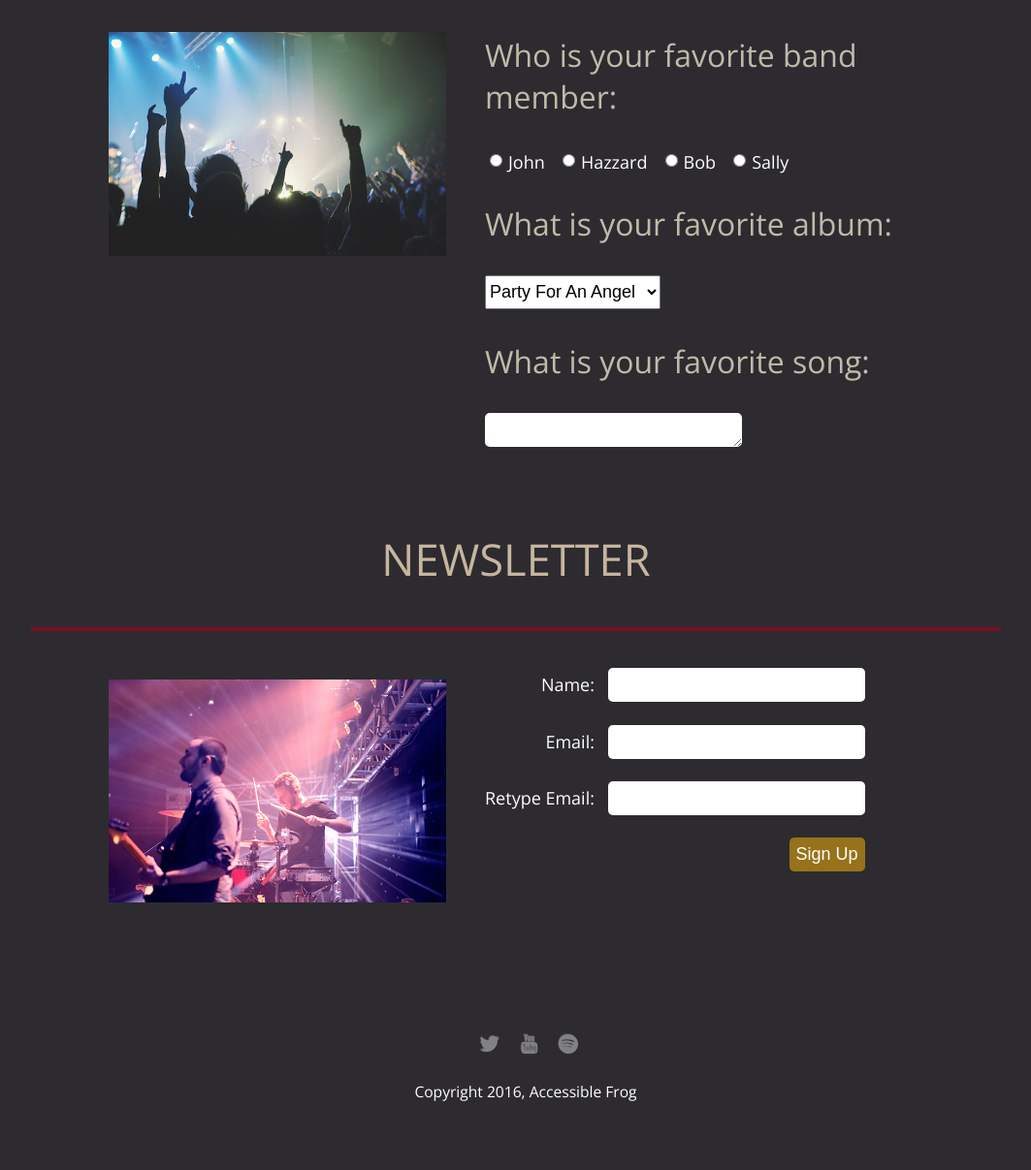
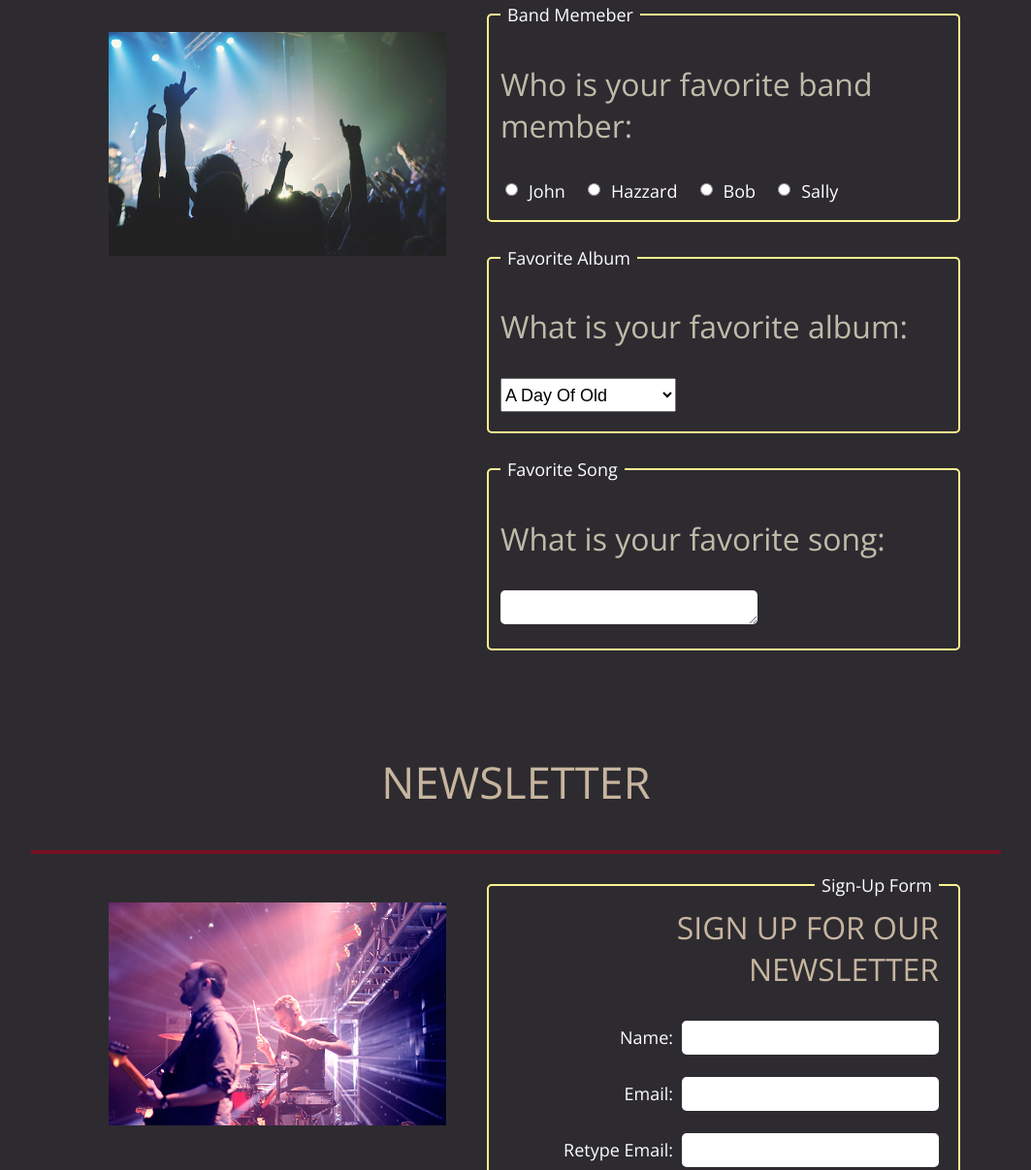
Before and after one commit to strengur/accessible-frog, a plain HTML site: page survey.html in a window 1280 px wide. Shown: the part 616-1823 px from the top of the page at 97% size, without its empty margins (108-1171 px from the left). Drawn offline with nearby package versions, Linux system fonts and the light colour scheme.

Commit message:
Mandatory part done
Only double check is left of mandatory part and the fine adjustment
needed. Next up the exceed part.

```diff
--- a/css/styles.css
+++ b/css/styles.css
@@ -21,7 +21,7 @@ a {
 }
 
 a:hover {
-  color: #999;
+  color: #FFF;
 }
 
 /* Font Styles */
@@ -61,6 +61,11 @@ h4 {
 .button {
   padding: 7px;
   cursor: pointer;
+}
+
+.button:hover {
+  background-color: #fcf390;
+  color: #2d2b30;
 }
 
 .button,
@@ -134,8 +139,13 @@ textarea:focus,
 }
 
 .nav a:hover {
-  color: #000;
+  color: #FFF;
+  background: #96731a;
   cursor: pointer;
+}
+
+li.name a:hover {
+  background: rgba(0,0,0,0);
 }
 
 a.menu {
@@ -145,11 +155,29 @@ a.menu {
 
 header {
   text-align: center;
-  background: url('../img/concert02_with_text.jpg') no-repeat top center ;
+  background: url('../img/concert02_no_text.jpg') no-repeat top center ;
   background-size: cover;
   overflow: hidden;
   padding-top: 60px;
   height: 350px;
+}
+
+h1.header-text,
+h3.header-sub-text {
+  position: relative;
+  top: 76px;
+  font-weight: 600;
+}
+
+h1.header-text {
+  margin-bottom: 25px;
+  color: #333333;
+  text-transform: uppercase;
+}
+
+h3.header-sub-text {
+  margin: 0;
+  color: #781328;
 }
 
 .tag {
@@ -244,7 +272,7 @@ a.social {
   transition: all .5s;
 }
 
-a.twitter {
+/*a.twitter {
   background-image: url(../img/twitter-32.png);
 }
 
@@ -254,7 +282,7 @@ a.youtube {
 
 a.spotify {
   background-image: url(../img/spotify-32.png);
-}
+}*/
 
 a.social:hover {
   opacity: 1;
--- a/css/survey.css
+++ b/css/survey.css
@@ -46,6 +46,20 @@ textarea {
   text-align: right;
 }
 
+.survey-fieldset {
+  margin-bottom: 25px;
+  padding-right: 20px;
+  padding-bottom: 20px;
+  border: 2px #FCF390 solid;
+  border-radius: 5px;
+}
+
+.survey-fieldset span {
+  font-size: 1.125em;
+  color: #fff;
+  padding: 0 5px;
+}
+
 input[type="text"],
 input[type="email"],
 textarea {
--- a/css/tour.css
+++ b/css/tour.css
@@ -19,7 +19,6 @@ pre {
 pre {
   width: 360px;
   margin: 0 auto;
-  border: 1px solid #fff;
 }
 
 #tour {
--- a/survey.html
+++ b/survey.html
@@ -30,29 +30,38 @@
           <img class="photo" src= "img/concert01.jpg" alt="Photo showing the band from crowd point of view.">
           <div class="container">
             <form class = "survey">
+              <fieldset class="survey-fieldset">
+                <legend><span>Band Memeber</span></legend>
                 <h3>Who is your favorite band member:</h3>
-              <input type="radio" name="res" value="John"><span class="survey-member-name">John</span>
-              <input type="radio" name="res" value="Hazzard"><span class="survey-member-name">Hazzard</span>
-              <input type="radio" name="res" value="Bob"><span class="survey-member-name">Bob</span>
-              <input type="radio" name="res" value="Sally"><span class="survey-member-name">Sally</span>
+                <input type="radio" id="john" name="res" value="John"><span class="survey-member-name"><label for="john">John</label></span>
+                <input type="radio" id="hazzard" name="res" value="Hazzard"><span class="survey-member-name"><label for="hazzard">Hazzard</label></span>
+                <input type="radio" id="bob" name="res" value="Bob"><span class="survey-member-name"><label for="bob">Bob</label></span>
+                <input type="radio" id="sally" name="res" value="Sally"><span class="survey-member-name"><label for="sally">Sally</label></span>
+              </fieldset>
 
+              <fieldset class="survey-fieldset">
+                <legend><span>Favorite Album</span></legend>
                 <h3>What is your favorite album:</h3>
                 <select id="albums" name="select">
-                <option value="1">Party For An Angel</option>
-                <option value="2">A Day Of Old</option>
-                <option value="3">Finding My Shadow</option>
-                <option value="4">Diamond Fireworks</option>
-                <option value="5">Enjoy Your Desire</option>
-                <option value="6">This Is For You</option>
+                  <option value="1">A Day Of Old</option>
+                  <option value="2">Diamond Fireworks</option>
+                  <option value="3">Enjoy Your Desire</option>
+                  <option value="4">Finding My Shadow</option>
+                  <option value="5">Heroic Forever</option>
+                  <option value="6">Midnight Fires</option>
                   <option value="7">Music Of My Life</option>
-                <option value="8">Song For Yesterday</option>
-                <option value="9">Heroic Forever</option>
-                <option value="10">Midnight Fires</option>
-                <option value="11">Street Of The Rider</option>
+                  <option value="8">Party For An Angel</option>
+                  <option value="9">Song For Yesterday</option>
+                  <option value="10">Street Of The Rider</option>
+                  <option value="11">This Is For You</option>
                 </select>
+              </fieldset>
 
+              <fieldset class="survey-fieldset">
+                <legend><span>Favorite Song</span></legend>
                 <h3>What is your favorite song:</h3>
                 <textarea></textarea>
+            </fieldset>
             </form>
           </div>
         </div>
@@ -63,10 +72,14 @@
           <img class="photo" src= "img/the_band.jpg" alt="Photo of the drummer and guitarist.">
             <div class="container">
               <form class="newsletter">
-                  <p>Name: <input type ="text" name="textfield"></p>
-                  <p>Email: <input type ="email" name="textfield"></p>
-                  <p>Retype Email: <input type ="email" name="textfield"></p>
+                <fieldset class="survey-fieldset">
+                  <legend><span>Sign-Up Form</span></legend>
+                  <h3 class="heading">Sign up for our newsletter</h3>
+                  <p><label for="name">Name:</lable><input type="text" id="name" name="textfield"></p>
+                  <p><label for="email">Email:</label><input type="email" id="email" name="textfield"></p>
+                  <p><label for="re-email">Retype Email:</label><input type="email" id="re-email" name="textfield"></p>
                   <button class="button buy" type="submit">Sign Up</button>
+                </fieldset>
               </form>
             </div>
         </div>
```
Also changed, not shown: index.html (+3 -0 lines), tour.html (+6 -5 lines). Lines whose indentation alone changed are shown as unchanged.
